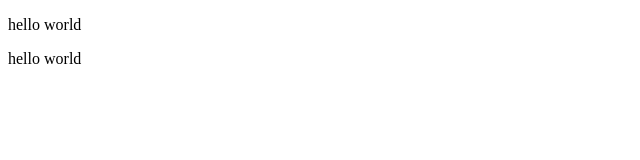
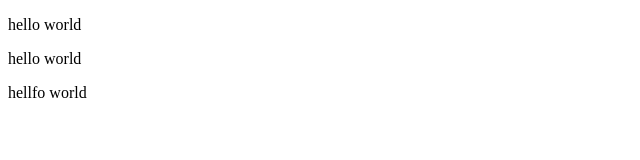
Before and after one commit to Fantom17705/JS, a plain HTML site: page index.html in a window 1280 px wide. Shown: the whole page, without its empty margins (0-640 px from the left). Drawn offline with Linux system fonts and the light colour scheme.

Commit message:
index change

```diff
--- a/index.html
+++ b/index.html
@@ -8,6 +8,8 @@
 <body>
     <p>hello world</p>
     <p>hello world</p>
+    <p>hellfo world</p>
+
 
 
 <script src="js/script.js"></script>
```
